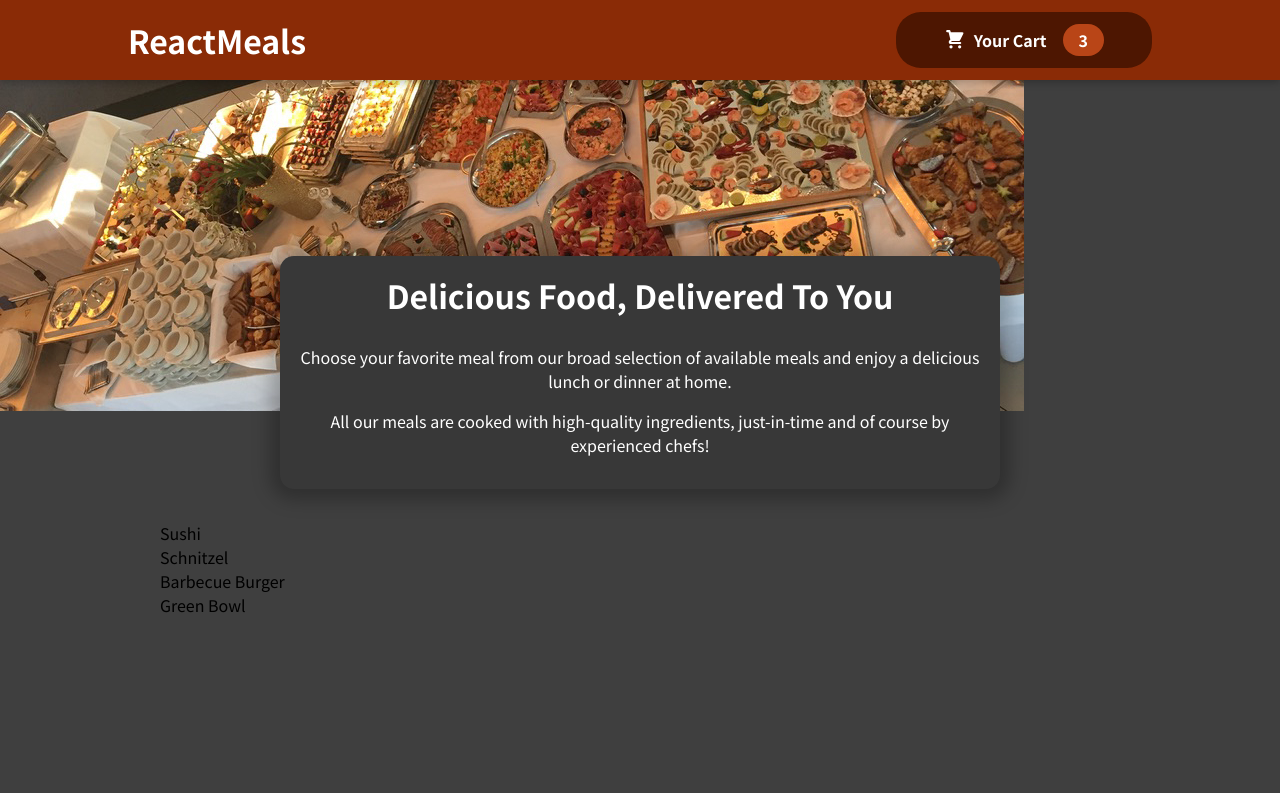
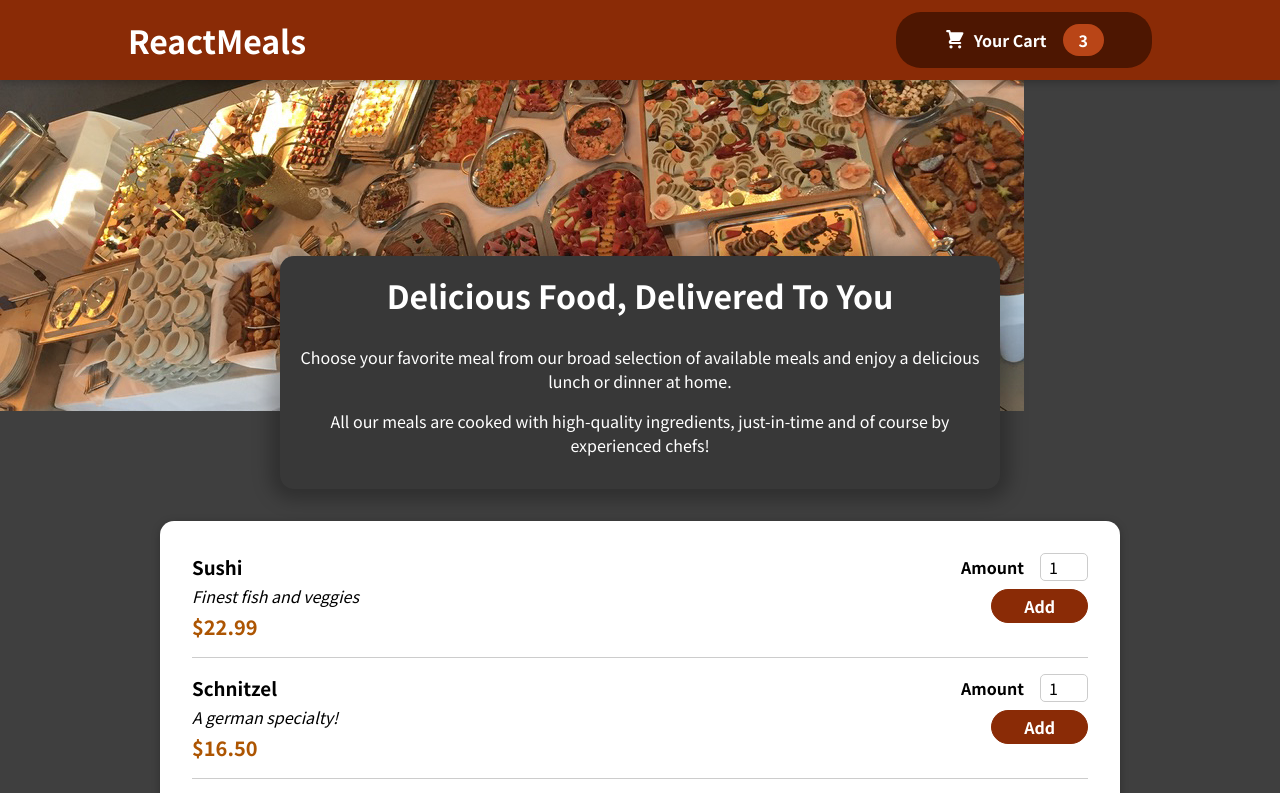
Before and after one commit to xoxoedg/React-FoodApp, a React (Create React App) app: page / in a window 1280 px wide. Shown: the top 793 px of the page. Built offline with nearby package versions, Linux system fonts and the light colour scheme; the HTML template or start-up script is replaced by a standard one.

Commit message:
Adding MealItem Components and UI components

```diff
--- a/src/components/Meals/AvailableMeals.js
+++ b/src/components/Meals/AvailableMeals.js
@@ -1,4 +1,6 @@
 import classes from "./AvailableMeals.module.css"
+import Card from "../UI/Card";
+import MealItem from "./MealItem/MealItem";
 
 const DUMMY_MEALS = [
     {
@@ -29,11 +31,16 @@
 
 function AvailableMeals() {
 
-    const mealsList = DUMMY_MEALS.map(meal => <li>{meal.name}</li>);
+    const mealsList = DUMMY_MEALS.map(meal => <MealItem key={meal.id}
+                                                        name={meal.name}
+                                                        description={meal.description}
+                                                        price={meal.price}/>);
 
     return <section className={classes.meals}>
         <ul>
+            <Card>
             {mealsList}
+            </Card>
         </ul>
     </section>
 }
--- /dev/null
+++ b/src/components/Meals/MealItem/MealItem.js
@@ -0,0 +1,23 @@
+import classes from "./MealItem.module.css"
+import MealItemForm from "./MealItemForm";
+
+function MealItem(props) {
+    const price = `$${props.price.toFixed(2)}`
+
+    return (
+        <li className={classes.meal}>
+            <div>
+                <h3>{props.name}</h3>
+                <div className={classes.description}>{props.description}</div>
+                <div className={classes.price}>{price}</div>
+            </div>
+            <div>
+                <MealItemForm/>
+            </div>
+        </li>
+    );
+
+}
+
+
+export default MealItem;
--- /dev/null
+++ b/src/components/Meals/MealItem/MealItem.module.css
@@ -0,0 +1,22 @@
+.meal {
+    display: flex;
+    justify-content: space-between;
+    margin: 1rem;
+    padding-bottom: 1rem;
+    border-bottom: 1px solid #ccc;
+}
+
+.meal h3 {
+    margin: 0 0 0.25rem 0;
+}
+
+.description {
+    font-style: italic;
+}
+
+.price {
+    margin-top: 0.25rem;
+    font-weight: bold;
+    color: #ad5502;
+    font-size: 1.25rem;
+}
--- /dev/null
+++ b/src/components/Meals/MealItem/MealItemForm.js
@@ -0,0 +1,21 @@
+import classes from "./MealItemForm.module.css"
+import Input from "../../UI/Input"
+
+function MealItemForm(props) {
+    return (
+        <form className={classes.form}>
+            <Input label="Amount" input={{
+                id: "amount",
+                type: "number",
+                min: "1",
+                max: "5",
+                step: "1",
+                defaultValue: "1"
+            }}/>
+            <button>Add</button>
+        </form>
+    )
+}
+
+
+export default MealItemForm;
--- /dev/null
+++ b/src/components/Meals/MealItem/MealItemForm.module.css
@@ -0,0 +1,20 @@
+.form {
+    text-align: right;
+}
+
+.form button {
+    font: inherit;
+    cursor: pointer;
+    background-color: #8a2b06;
+    border: 1px solid #8a2b06;
+    color: white;
+    padding: 0.25rem 2rem;
+    border-radius: 20px;
+    font-weight: bold;
+}
+
+.form button:hover,
+.form button:active {
+    background-color: #641e03;
+    border-color: #641e03;
+}
--- /dev/null
+++ b/src/components/UI/Card.js
@@ -0,0 +1,10 @@
+import classes from "./Card.module.css"
+
+function Card(props) {
+
+    return <div className={classes.card}>
+        {props.children}
+    </div>
+}
+
+export default Card;
--- /dev/null
+++ b/src/components/UI/Card.module.css
@@ -0,0 +1,6 @@
+.card {
+    padding: 1rem;
+    box-shadow: 0 2px 8px rgba(0, 0, 0, 0.25);
+    border-radius: 14px;
+    background-color: white;
+}
--- /dev/null
+++ b/src/components/UI/Input.js
@@ -0,0 +1,12 @@
+import classes from "./Input.module.css"
+
+function Input(props) {
+    return (
+        <div className={classes.input}>
+            <label htmlFor={props.input.id}>{props.label}</label>
+            <input  {...props.input}/>
+        </div>
+    );
+}
+
+export default Input;
--- /dev/null
+++ b/src/components/UI/Input.module.css
@@ -0,0 +1,18 @@
+.input {
+    display: flex;
+    align-items: center;
+    margin-bottom: 0.5rem;
+}
+
+.input label {
+    font-weight: bold;
+    margin-right: 1rem;
+}
+
+.input input {
+    width: 3rem;
+    border-radius: 5px;
+    border: 1px solid #ccc;
+    font: inherit;
+    padding-left: 0.5rem;
+}
```
